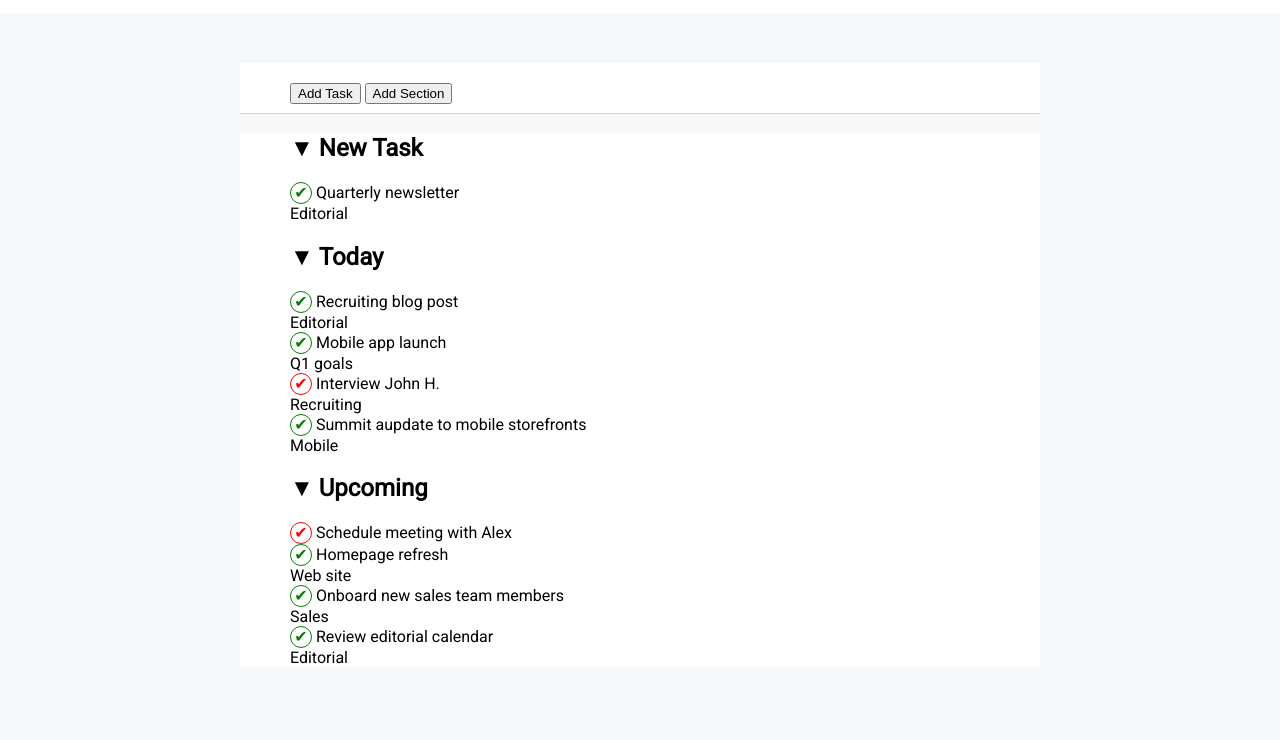
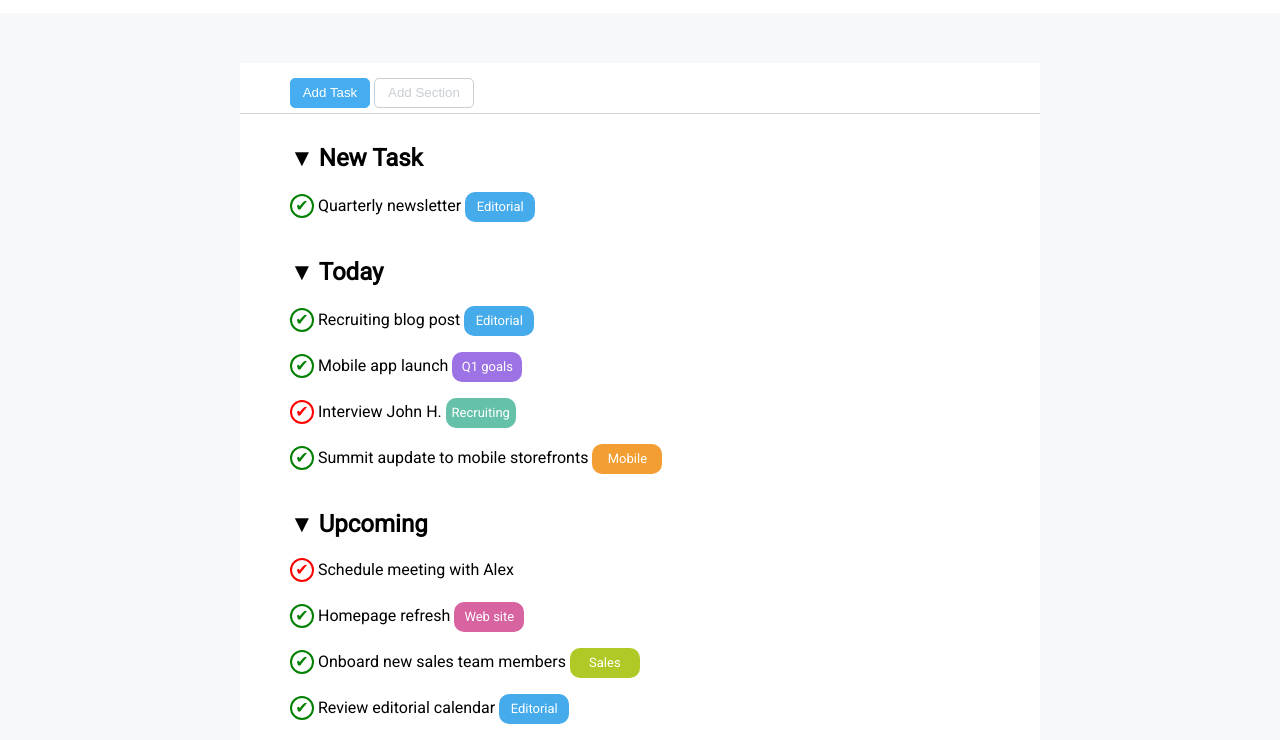
Before and after one commit to tinotringali/html-css-toboolist, a plain HTML site: page index.html in a window 1280 px wide. Shown: the part 69-809 px from the top of the page. Drawn offline with Linux system fonts and the light colour scheme.

Commit message:
css update finale

```diff
--- a/css/style.css
+++ b/css/style.css
@@ -25,6 +25,8 @@ h1{
 }
 /* fine header */
 
+/* inizio main */
+
 main{
     margin: auto;
     max-width: 800px;
@@ -36,16 +38,38 @@ main{
 }
 
 .button-1,.button-2{
-    margin-top: 20px;
+    margin-top: 15px;
 }
 
 .button-1{
     margin-left: 50px;
+    background: #47ADF1;
+    color: white;
+    border: solid #47ADF1 1px;
+    height: 30px;
+    width: 80px;
+    border-radius: 5px;
+}
+
+.button-2{
+    background:white;
+    color: #C8CED3;
+    border: solid #C8CED3 1px;
+    height: 30px;
+    width: 100px;
+    border-radius: 5px;
 }
 
 .task{
     background-color: white;
     padding-left: 50px;
+    position: relative;
+}
+
+.newtask{
+    margin: 0;
+    padding-top: 30px;
+    padding-bottom: 20px ;
 }
 
 h2:before{
@@ -54,22 +78,80 @@ h2:before{
 
 }
 
-.circular-green{
+span{
+    background-color: #45ABEA;
+    color: white;
+    height: 20px;
+    width: 20px;
+}
+
+.circular-green,.circular-red{
     display: inline-block;
     height: 20px;
     width: 20px;
-    border: solid green 1px;
-    color: green;
     border-radius: 50%;
     text-align:center;
+    margin-bottom: 20px;
 }
 
-.circular-red{
+#green{
+    border: solid green 2px;
+    color: green;
+}
+
+#red{
+    border: solid red 2px;
+    color: red;
+}
+
+.tag{
     display: inline-block;
-    height: 20px;
-    width: 20px;
-    border: solid red 1px;
-    color: red;
-    border-radius: 50%;
-    text-align:center;
+    font-size: small;
+    color: white;
+    text-align: center;
+    line-height: 30px;
+
+
 }
+
+#blu,#blu2,#blu3 {
+    background-color: #45ABEA;
+    height: 30px;
+    width: 70px;
+    border-radius: 10px;
+}
+
+#viola{
+    background-color: #9C72E4;
+    height: 30px;
+    width: 70px;
+    border-radius: 10px;
+}
+
+#verde{
+    background-color: #65C1AA;
+    height: 30px;
+    width: 70px;
+    border-radius: 10px;
+}
+
+#arancione{
+    background-color: #F29E33;
+    height: 30px;
+    width: 70px;
+    border-radius: 10px;
+}
+
+#rosa{
+    background-color: #D863A1;
+    height: 30px;
+    width: 70px;
+    border-radius: 10px;
+}
+#giallo{
+    background-color:#B0C926;
+    height: 30px;
+    width: 70px;
+    border-radius: 10px;
+}
+ /* fine main */
```
